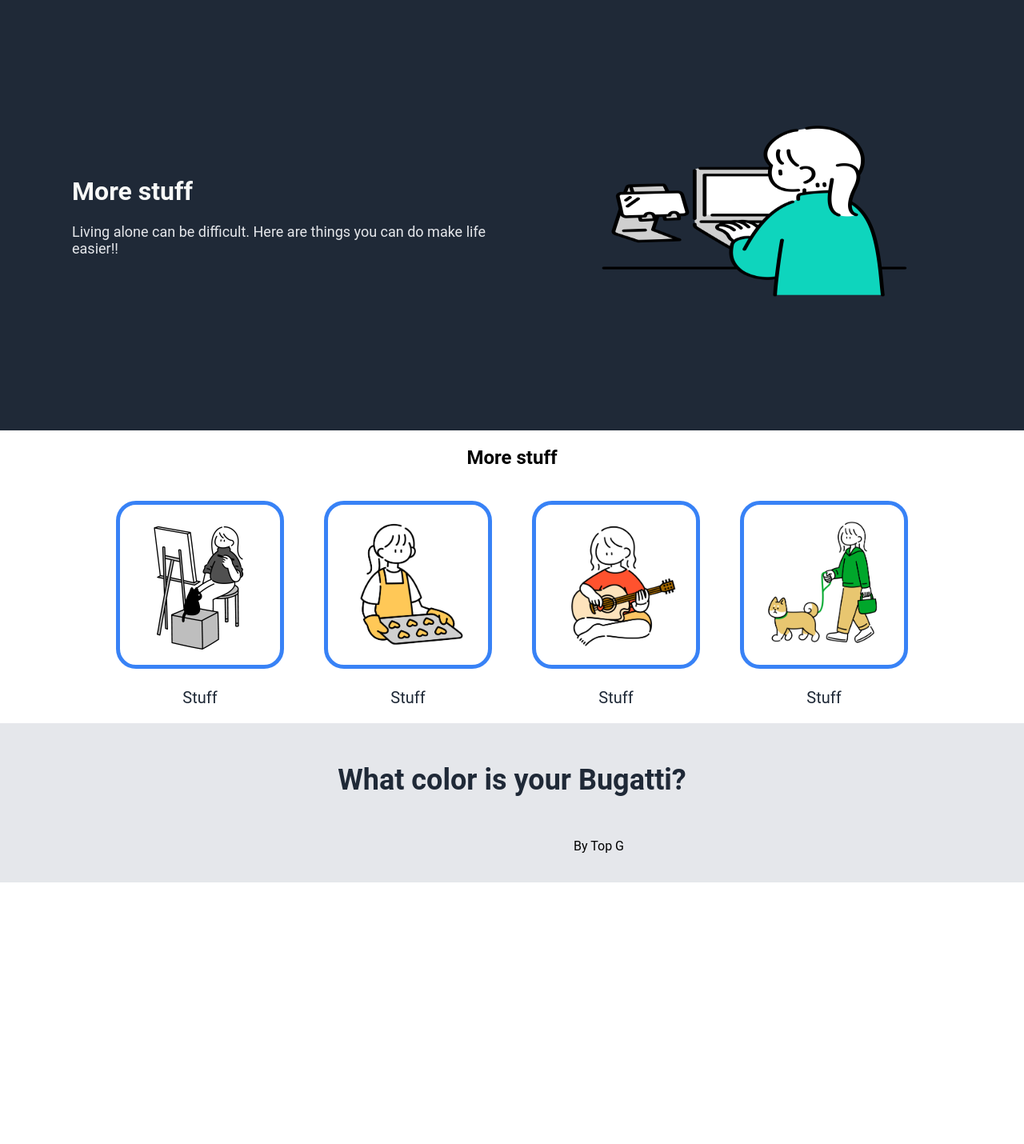
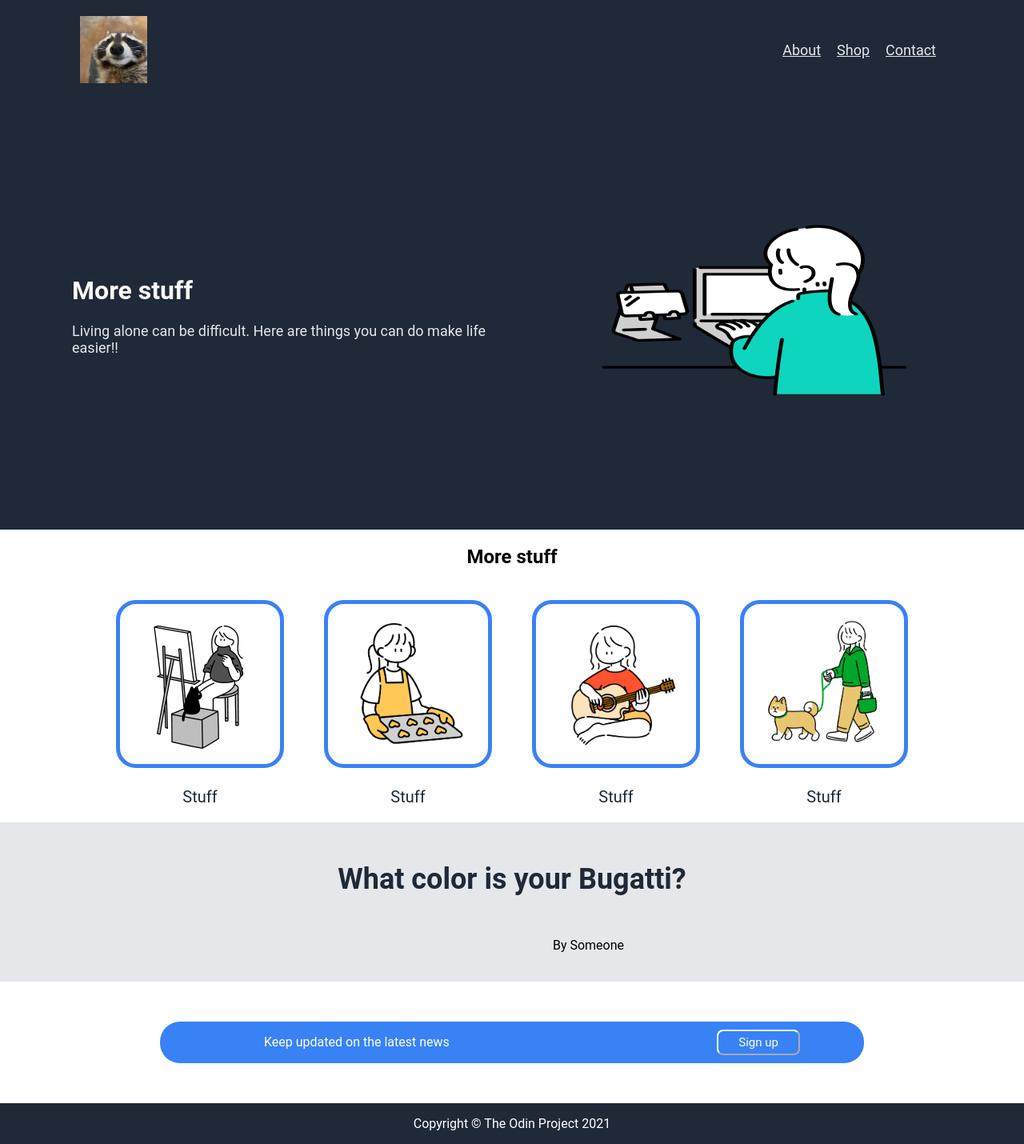
Before and after one commit to Dipper12d/Project1, a plain HTML site: page index.html in a window 1280 px wide. Shown: the whole page at 80% size. Before the commit the page ends 1103 px from the top, so only its background shows below. Drawn offline with Linux system fonts and the light colour scheme.

Commit message:
finished foundations for all sections

```diff
--- a/index.html
+++ b/index.html
@@ -9,6 +9,17 @@
  <div class="sections">
 
     <div class="one">
+       <div class="navbar">
+         <div class="header-logo">
+            <img src="./images/logo.png">
+         </div>
+         <div class="links">
+            <a href="#">About</a>
+            <a href="#">Shop</a>
+            <a href="#">Contact</a>
+         </div>
+       </div>
+       <div class="stuff">
         <div class="item">
             <h1>
                 More stuff
@@ -20,6 +31,7 @@
         <div class="photo">
             <img class="working" src="./images/computergirl.png">
         </div>
+       </div>
     </div>
 
     <div class="two">
@@ -60,8 +72,21 @@
             What color is your Bugatti?
         </h3>
         <p>
-            By Top G
+            By Someone
         </p>
+    </div>
+    <div class="four">
+        <div class="box">
+            <p>Keep updated on the latest news</p>
+         <div>
+            <button type="button">Sign up</button>
+         </div>
+        </div>
+
+
+    </div>
+    <div class="footer">
+        <p>Copyright © The Odin Project 2021</p>
     </div>
  </div>
 </body>
--- a/styles.css
+++ b/styles.css
@@ -13,8 +13,47 @@ body {
 
 .one{
     display: flex;
+    flex-direction: column;
     color: #F9FAF8;
     background-color: #1F2937;
+
+}
+
+.navbar{
+  display: flex;
+  align-items: center;
+  padding: 20px 0px 20px 100px;
+}
+
+.header-logo{
+    height: 84px;
+    width:84px;
+    margin-right: auto;
+}
+
+.header-logo img{
+    min-width: 0px;
+    min-height: 0px;
+    height:84px;
+    width:84px;
+}
+
+.links{
+    display: flex;
+    margin-left: auto;
+    padding: 0px 100px 0px 0px;
+}
+
+.links a{
+    color: #E5E7EB;
+    font-size: 18px;
+    padding: 10px;
+    font-family: 'Roboto', arial;
+}
+
+
+.stuff{
+    display:flex;
     align-items: center;
     justify-content: center;
     padding: 90px;
@@ -85,3 +124,37 @@ body {
     font-family: 'Roboto', arial;
     text-align: right;
 }
+
+.box{
+    display: flex;
+    background-color: #3882F6 ;
+    margin: 50px 200px;
+    padding: 10px 80px;
+    border-radius: 25px;
+    flex-direction: row;
+    align-items: center;
+    justify-content: space-between;
+}
+
+.box p{
+    color: #fff;
+    font-family: 'Roboto', arial;
+    padding: 0;
+    margin: 0px 0px 0px 50px;
+}
+
+.box button {
+    color: #fff;
+    font-family: 'Roboto', arial;
+    border-color: #fff;
+    border-radius: 8px;
+    background-color: #3882F6;
+    padding: 5px 25px;
+    font-size: 15px;
+}
+
+.footer{
+    background-color: #1F2937;
+    color:#fff;
+    font-family: 'Roboto', arial;
+}
```
Also changed, not shown: images/logo.png (added).
